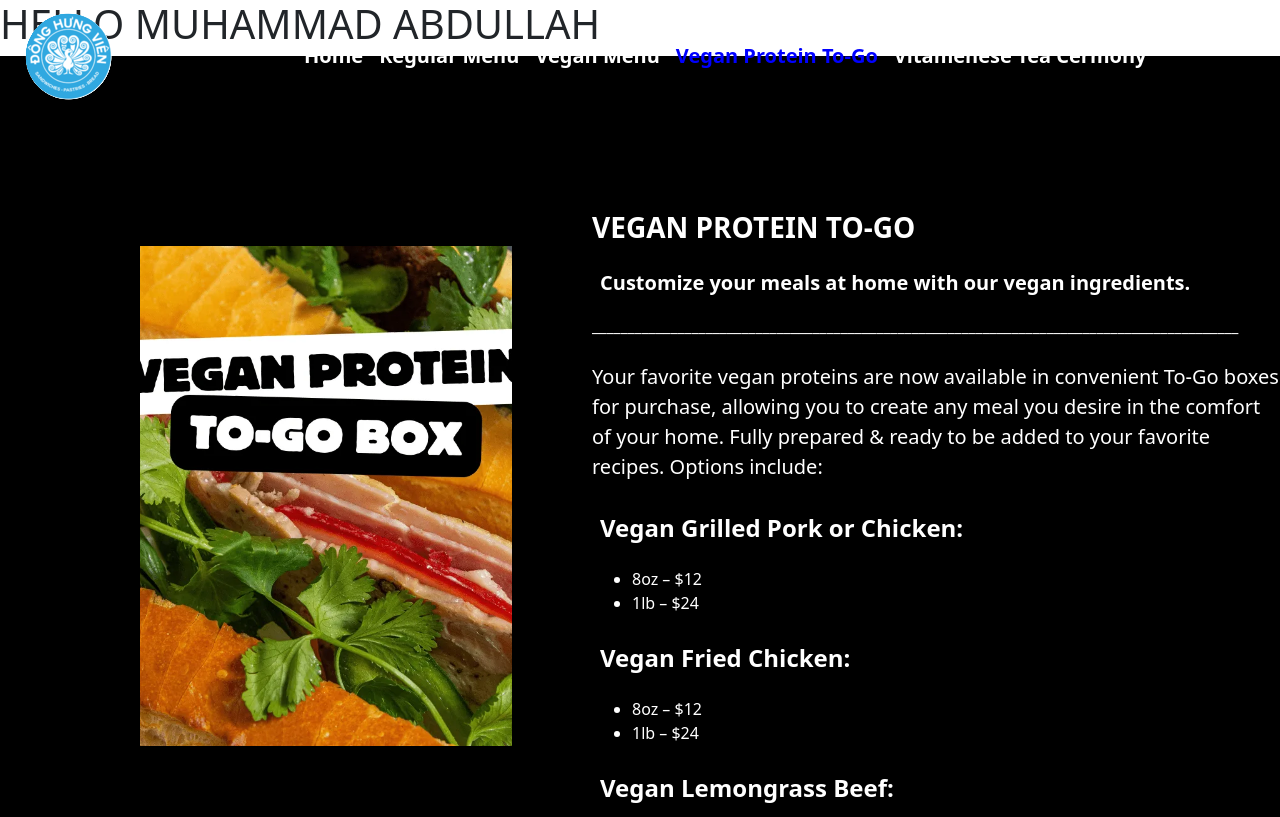
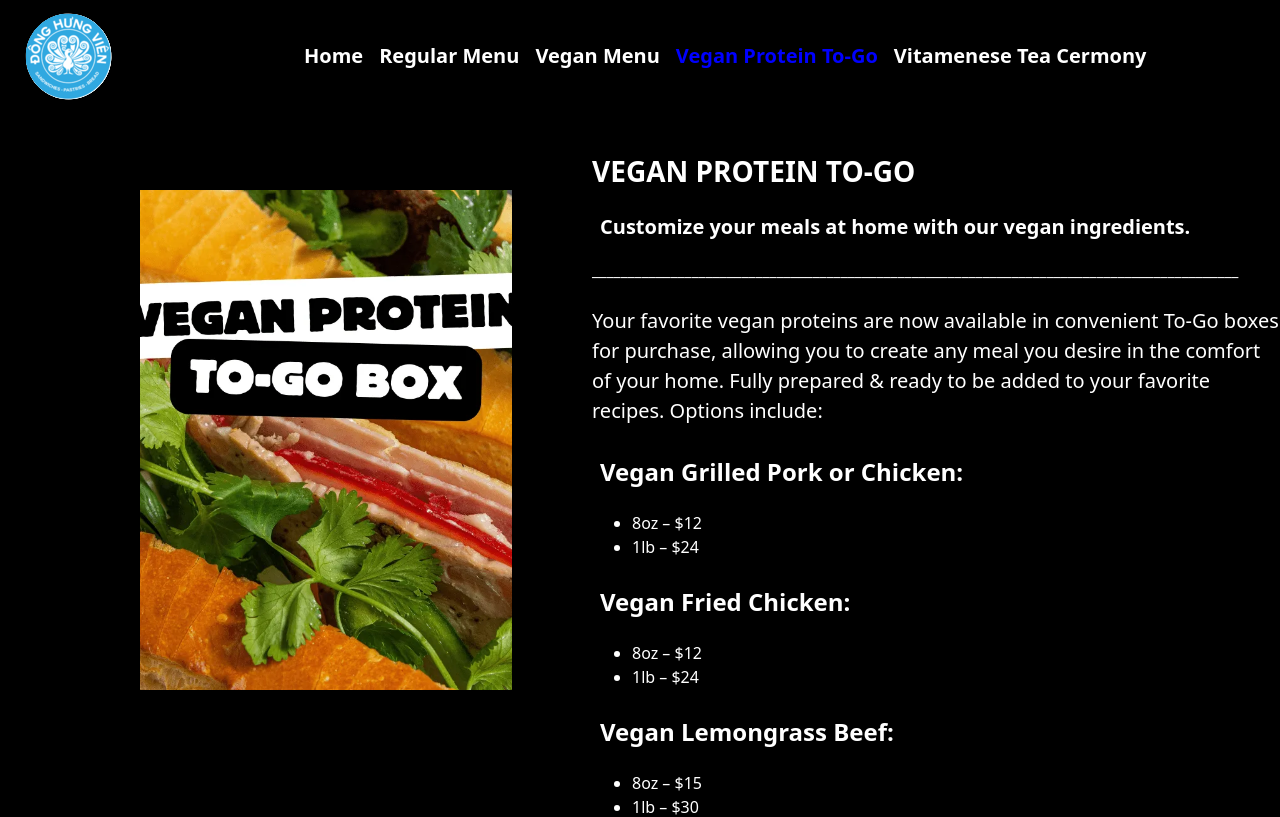
Before and after one commit to The-stoic-wolf/DHGB, a React (Create React App) app: page /protein in a window 1280 px wide. Shown: the top 817 px of the page. Built offline with nearby package versions, Linux system fonts and the light colour scheme.

Commit message:
Update Protein.js content

```diff
--- a/src/components/pages/Protein.js
+++ b/src/components/pages/Protein.js
@@ -3,8 +3,7 @@ import React from 'react'
 export default function protein() {
   return (
     <>
-    <h1>HELLO MUHAMMAD ABDULLAH</h1>
-    <div className={`d-flex ${window.innerWidth <= 900 ?"flex-column":"flex-row flex-wrap"} bg-warning w-100 bg-black h-100`} style={{height:window.innerWidth <= 900 ? "1600px":"1100px",objectFit:"cover"}}>
+    <div className={`d-flex ${window.width <= 900 ?"flex-column":"flex-row flex-wrap"} bg-warning w-100 bg-black h-100`} style={{height:window.innerWidth <= 900 ? "1600px":"1100px",objectFit:"cover"}}>
         <div  style={{height:window.innerWidth <= 700 ?"450px":window.innerWidth > 700 && window.innerWidth <= 900 ?"500px":"800px",width:window.innerWidth <= 700 ?"100%":window.innerWidth > 700 && window.innerWidth <= 900 ?"80%":"40%", margin :window.innerWidth <= 700 ?"100px 0px 0px 0px":window.innerWidth > 700 && window.innerWidth  <=900 ?"100px 0px 0px 50px":"150px 0px 150px 0px",padding:window.innerWidth <= 700 ?"15% 15% 10% 15%":window.innerWidth > 700 && window.innerWidth <= 900 ?"20% 5% 10% 5%":"0px 0px 0px 100px"}}>
           <div className="d-flex " style={{margin:window.innerWidth <= 900 ?"0px":"40px 0px 0px 0px",padding:window.innerWidth <= 900 ?"0px":"0px 0px 0px 40px",height:window.innerWidth <= 900 ?"300px":"500px"}}>
                <img className="h-100 w-100 img-fluid" style={{objectFit:"cover",width:"100%"}} src="pro-to-go.png" alt="" />
```
